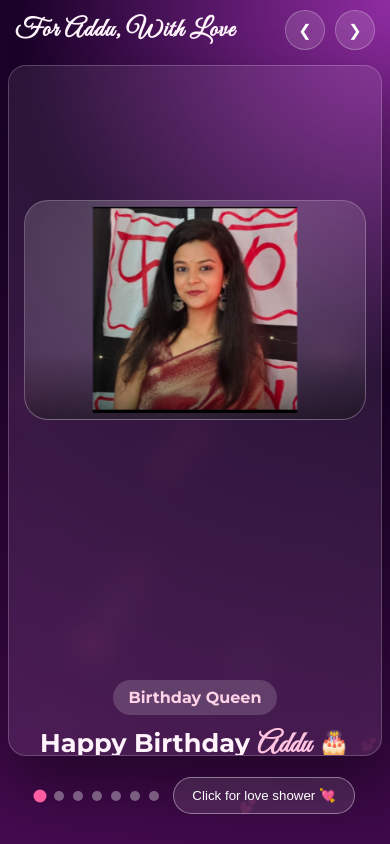
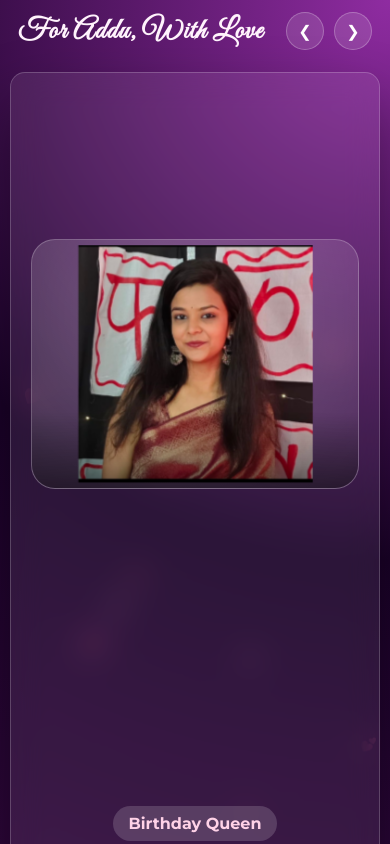
Before and after one commit to sumitgolu4uc/AdduBD, a plain HTML site: page index.html in a window 390 px wide. Shown: the top 844 px of the page. Drawn offline with Linux system fonts and the light colour scheme.

Commit message:
Revert "Advanced mobile compatibility improvements and layout refinements"
This reverts commit 9b0d3547075f42545ecee3389c69c169a8c6a3c4.

```diff
--- a/style.css
+++ b/style.css
@@ -13,23 +13,13 @@
     padding: 0;
 }
 
-html, body {
-    height: 100%;
-    width: 100%;
-    margin: 0;
-    padding: 0;
-    overflow-x: hidden;
-}
-
 body {
     font-family: "Montserrat", sans-serif;
     color: var(--text-main);
     min-height: 100vh;
-    min-height: 100dvh;
     background: radial-gradient(circle at top right, #8f2ca1 0%, var(--bg-start) 40%, var(--bg-end) 100%);
+    overflow-x: hidden;
     overflow-y: auto;
-    display: flex;
-    flex-direction: column;
 }
 
 #hearts-bg {
@@ -119,13 +109,12 @@
 
 .slide {
     flex: 0 0 100%;
-    min-height: 60vh;
-    padding: clamp(16px, 2.5vw, 40px);
+    min-height: 68vh;
+    padding: clamp(16px, 2.3vw, 34px);
     display: grid;
     grid-template-columns: 1fr 1fr;
-    gap: clamp(16px, 3vw, 40px);
+    gap: clamp(16px, 2vw, 30px);
     align-items: center;
-    width: 100%;
 }
 
 .slide-content {
@@ -387,7 +376,7 @@
     .slide {
         grid-template-columns: 1fr;
         min-height: auto;
-        padding: 25px 15px;
+        padding: 30px 20px;
         text-align: center;
     }
     .slide-content {
@@ -395,73 +384,46 @@
     }
     .slide-visual {
         order: 1;
-        height: 300px;
+        height: 350px;
         width: 100%;
-        margin-bottom: 15px;
+        margin-bottom: 20px;
     }
     .message {
         margin-left: auto;
         margin-right: auto;
-        font-size: 1.1rem;
     }
     .slider-shell {
-        margin: 5px auto;
-        border-radius: 18px;
-        width: 96vw;
+        margin: 10px auto;
+        border-radius: 15px;
     }
     .topbar {
-        padding: 10px 15px;
+        padding: 12px 18px;
     }
     .topbar h1 {
-        font-size: 1.6rem;
+        font-size: 1.8rem;
     }
     .greeting-deck {
         gap: 15px;
-        padding: 5px;
-        flex-direction: column;
-        align-items: center;
+        padding: 10px;
     }
     .greet-card {
-        min-height: auto;
-        width: 100%;
-        max-width: 380px;
-        padding: 20px;
-    }
-    .letter-frame {
-        padding: 15px;
-        border-radius: 15px;
+        min-height: 180px;
     }
 }
 
 @media (max-width: 480px) {
     .slide-visual {
-        height: 220px;
+        height: 250px;
     }
     h2 {
-        font-size: 1.6rem;
+        font-size: 1.8rem;
     }
     .nav-btn {
-        width: 40px;
-        height: 40px;
+        width: 38px;
+        height: 38px;
         font-size: 1rem;
     }
     .cta {
         width: 100%;
-        padding: 15px;
-    }
-    .tags {
-        font-size: 0.8rem;
-    }
-    .bottom-panel {
-        padding-bottom: 30px;
     }
 }
-
-@media (max-height: 650px) {
-    .slide-visual {
-        height: 180px;
-    }
-    .slider-shell {
-        margin-top: 0;
-    }
-}
```
